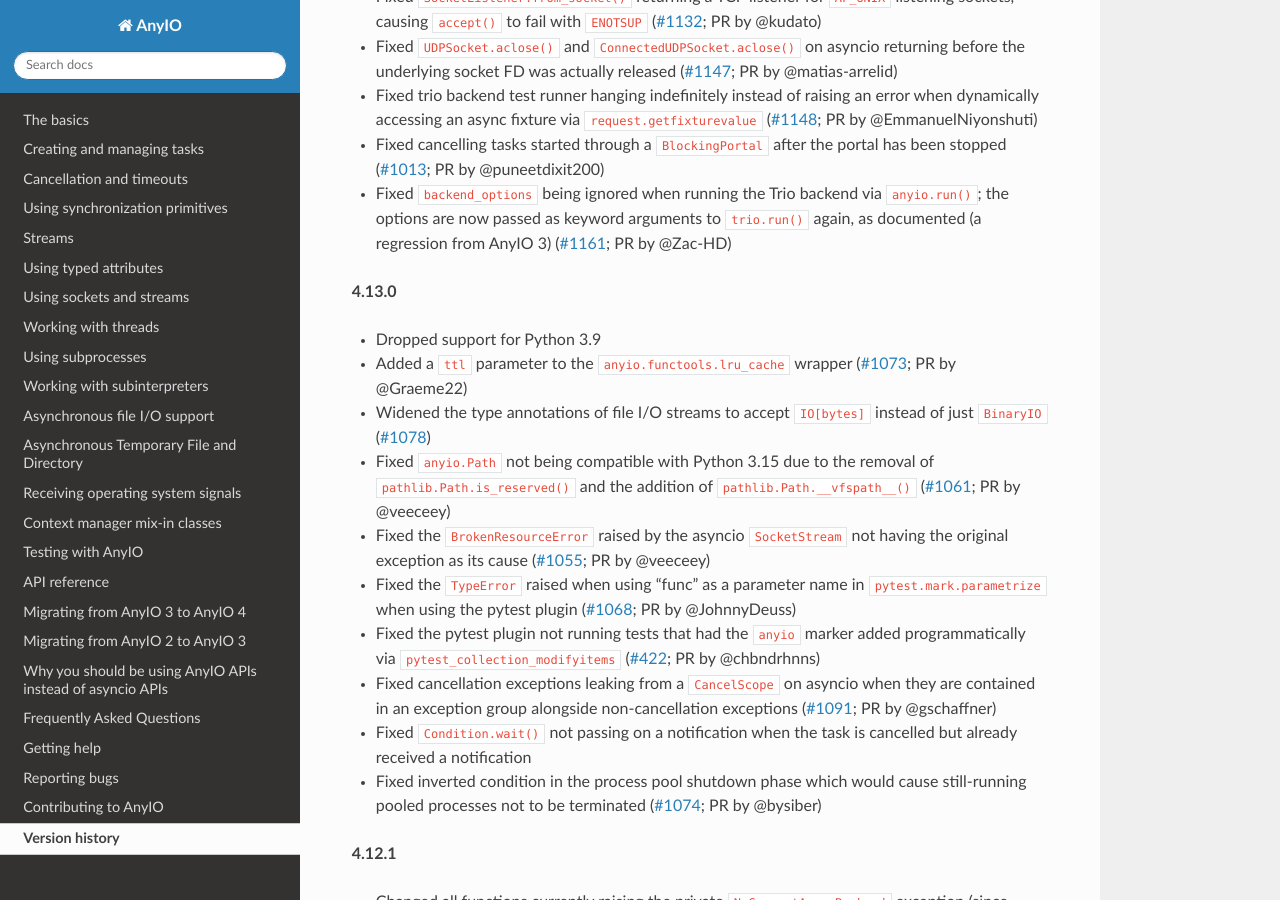
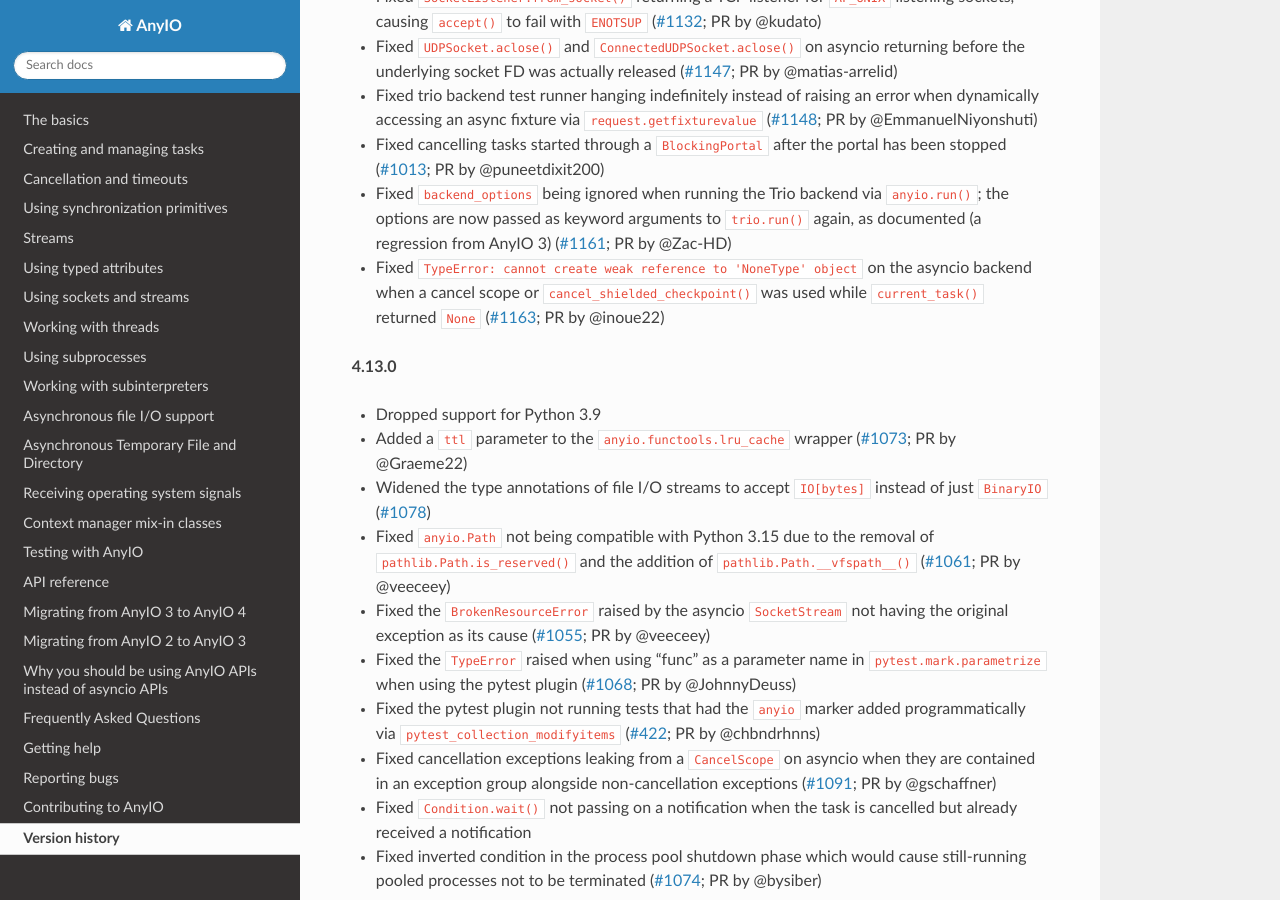
Before and after one commit to agronholm/anyio, a Sphinx documentation site: the page built from docs/versionhistory.rst, in a window 1280 px wide and 900 px high, scrolled down 885 px. Built offline with Sphinx 7.4.7 and the Read the Docs theme 3.1.0, drawn with Linux system fonts in a browser that asks for light colours; the version number could not be read and is left out.

Commit message:
Update docs/versionhistory.rst

```diff
--- a/docs/versionhistory.rst
+++ b/docs/versionhistory.rst
@@ -57,6 +57,10 @@ This library adheres to `Semantic Versioning 2.0 <http://semver.org/>`_.
   ``anyio.run()``; the options are now passed as keyword arguments to ``trio.run()``
   again, as documented (a regression from AnyIO 3)
   (`#1161 <https://github.com/agronholm/anyio/pull/1161>`_; PR by @Zac-HD)
+- Fixed ``TypeError: cannot create weak reference to 'NoneType' object`` on the asyncio
+  backend when a cancel scope or ``cancel_shielded_checkpoint()`` was used while
+  ``current_task()`` returned ``None``
+  (`#1163 <https://github.com/agronholm/anyio/pull/1163>`_; PR by @inoue22)
 
 **4.13.0**
 
```
